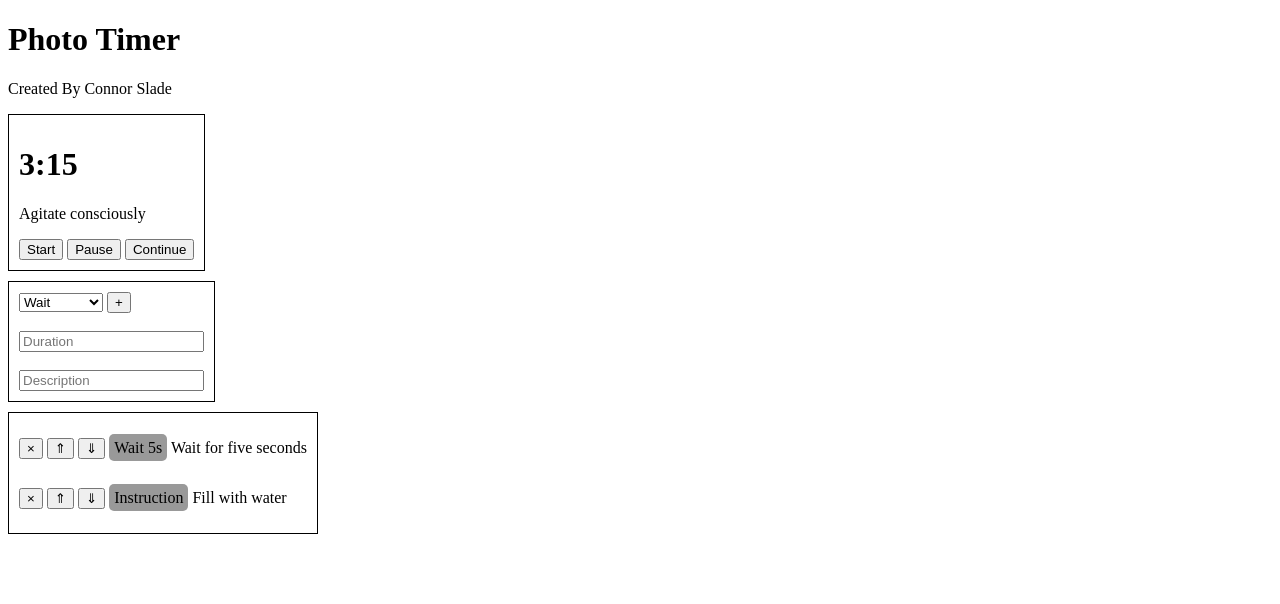
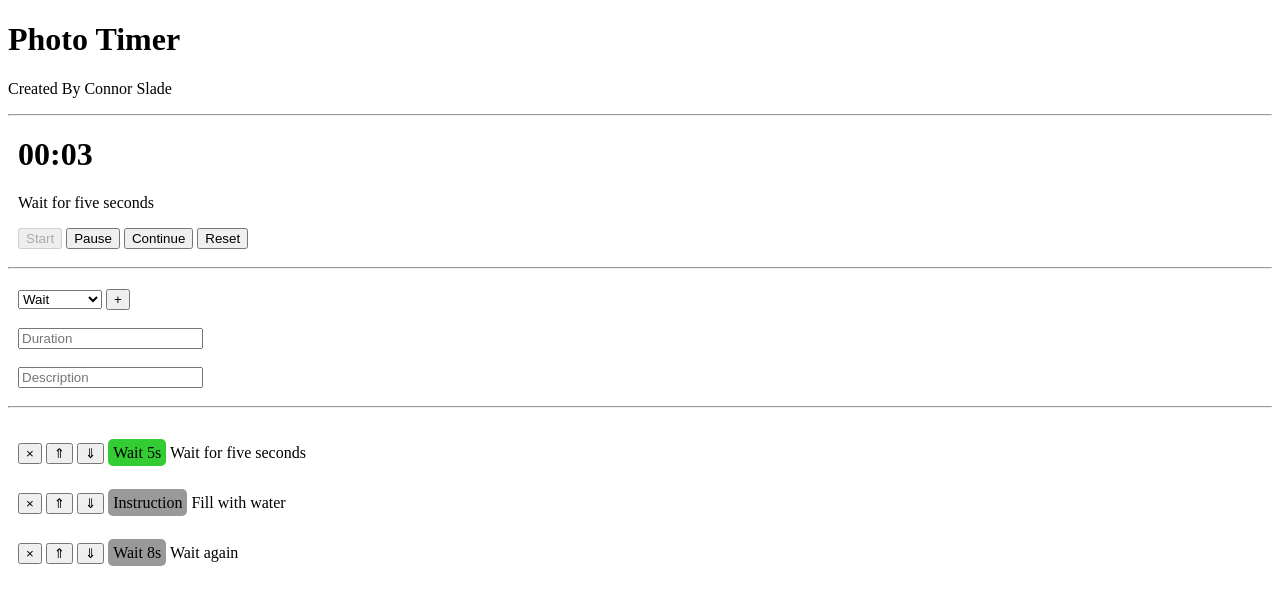
Before and after one commit to Basicprogrammer10/photo-timer, a Svelte app: page / in a window 1280 px wide. Both pictures are taken after a click on the button "Start". Shown: the top 604 px of the page. Built offline with nearby package versions, Linux system fonts and the light colour scheme.

Commit message:
Timer stuff

```diff
--- a/src/App.svelte
+++ b/src/App.svelte
@@ -1,25 +1,65 @@
 <script lang="ts">
   import AddStep from "./lib/AddStep.svelte";
   import Steps from "./lib/Steps.svelte";
-  import { state } from "./store";
+  import { state } from "./program";
+  import { Timer } from "./timer";
+  import { formatTimeClock } from "./time";
+  import { timer } from "./timer";
+
+  const timerAction = (action: (timer: Timer) => void) =>
+    timer.update((timer) => {
+      action(timer);
+      return timer;
+    });
 </script>
 
 <main>
   <h1>Photo Timer</h1>
   <p>Created By Connor Slade</p>
 
+  <hr />
+
   <div class="section">
-    <h1>3:15</h1>
-    <p>Agitate consciously</p>
+    {#if $timer.isDone()}
+      <h1>Timer is done!</h1>
+    {/if}
 
-    <button>Start</button>
-    <button>Pause</button>
-    <button>Continue</button>
+    {#if $timer.remainingTime() >= 0}
+      <h1 class="time">{formatTimeClock($timer.remainingTime())}</h1>
+    {/if}
+
+    {#if $timer.description()}
+      <p>{$timer.description()}</p>
+    {/if}
+
+    <button
+      on:click={() => timerAction((t) => t.start())}
+      disabled={$timer.running || !$timer.isWaiting()}
+    >
+      Start
+    </button>
+    <button
+      on:click={() => timerAction((t) => t.pause())}
+      disabled={!$timer.running || !$timer.isWaiting()}
+    >
+      Pause
+    </button>
+    <button
+      on:click={() => timerAction((t) => t.continue())}
+      disabled={$timer.isDone()}
+    >
+      Continue
+    </button>
+    <button on:click={() => timerAction((t) => t.reset())}>Reset</button>
   </div>
+
+  <hr />
 
   <div class="section">
     <AddStep />
   </div>
+
+  <hr />
 
   <div class="section">
     {#if $state.steps.length > 0}
@@ -32,9 +72,12 @@
 
 <style>
   .section {
-    border: 1px solid #000;
     padding: 10px;
     width: max-content;
     margin-top: 10px;
   }
+
+  .time {
+    margin-top: 0;
+  }
 </style>
--- a/src/lib/AddStep.svelte
+++ b/src/lib/AddStep.svelte
@@ -1,7 +1,6 @@
 <script lang="ts">
-  import Steps from "../lib/Steps.svelte";
-  import { Instruction, Wait, state } from "../store";
-  import { parseTime } from "../util";
+  import { Instruction, Wait, state } from "../program";
+  import { parseTime } from "../time";
 
   let selected = "wait";
   let description = "";
--- a/src/lib/Steps.svelte
+++ b/src/lib/Steps.svelte
@@ -1,6 +1,7 @@
 <script lang="ts">
-  import { state, Wait } from "../store";
-  import { formatTime } from "../util";
+  import { state, Wait } from "../program";
+  import { formatTime } from "../time";
+  import { timer } from "../timer";
 
   const deleteStep = (idx: number) =>
     state.update((s) => {
@@ -19,6 +20,11 @@
       s.moveDown(idx);
       return s;
     });
+
+  $: color = (idx: number) => {
+    if ($timer.step == idx) return "#3C3";
+    else return "#999";
+  };
 </script>
 
 <main>
@@ -30,11 +36,14 @@
         <button on:click={() => moveDown(idx)}>⇓</button>
         <p>
           {#if instruction instanceof Wait}
-            <span class="program-item-info"
-              >Wait {formatTime(instruction.time)}</span
-            >
+            <!-- if $timer.step == idx set color to green -->
+            <span class="program-item-info" style:background-color={color(idx)}>
+              Wait {formatTime(instruction.time)}
+            </span>
           {:else}
-            <span class="program-item-info">{instruction.name}</span>
+            <span class="program-item-info" style:background-color={color(idx)}>
+              {instruction.name}
+            </span>
           {/if}
           {instruction.description}
         </p>
@@ -53,7 +62,6 @@
   }
 
   .program-item-info {
-    background-color: #999;
     padding: 5px;
     border-radius: 5px;
   }
--- a/src/store.ts
+++ b/src/program.ts
@@ -4,9 +4,8 @@ export class Program {
   steps: Step[] = [
     new Wait("Wait for five seconds", 5),
     new Instruction("Fill with water"),
+    new Wait("Wait again", 8),
   ];
-  pointer = 0;
-  running = false;
 
   constructor(steps: Step[]) {
     // this.steps = steps;
@@ -62,4 +61,5 @@ export class Instruction extends Step {
   }
 }
 
-export const state = writable(new Program([]));
+export const program = new Program([]);
+export const state = writable(program);
--- a/src/util.ts
+++ b/src/time.ts
@@ -38,3 +38,13 @@ export function parseTime(time: string) {
 
   return sec;
 }
+
+// Formats a duration in hh:mm:ss format
+export function formatTimeClock(sec: number): string {
+  let hours = Math.floor(sec / 3600);
+  let minutes = Math.floor((sec % 3600) / 60);
+  let seconds = Math.floor(sec % 60);
+
+  const pad = (n: number) => n.toString().padStart(2, "0");
+  return `${hours ? hours + ":" : ""}${pad(minutes)}:${pad(seconds)}`;
+}
--- /dev/null
+++ b/src/timer.ts
@@ -0,0 +1,96 @@
+import { writable } from "svelte/store";
+import { Wait, program } from "./program";
+
+export class Timer {
+  running = false;
+  timestamp = 0;
+  step = 0;
+  paused: number | null = null;
+
+  update() {
+    if (!this.running) return;
+
+    if (this.step >= program.steps.length) {
+      this.running = false;
+      return;
+    }
+
+    let elapsed = (Date.now() - this.timestamp) / 1000;
+    let step = program.steps[this.step];
+
+    if (step instanceof Wait) {
+      if (elapsed >= step.time) {
+        this.step++;
+        this.timestamp = Date.now();
+      }
+    }
+  }
+
+  start() {
+    this.running = true;
+    if (this.paused == null) this.timestamp = Date.now();
+    else {
+      let step = program.steps[this.step];
+      if (step instanceof Wait && this.paused != null)
+        this.timestamp = Date.now() - this.paused;
+    }
+    this.paused = null;
+  }
+
+  pause() {
+    this.running = false;
+    let step = program.steps[this.step];
+    if (step instanceof Wait) this.paused = Date.now() - this.timestamp;
+  }
+
+  continue() {
+    this.step++;
+    this.timestamp = Date.now();
+  }
+
+  reset() {
+    this.running = false;
+    this.step = 0;
+    this.timestamp = 0;
+  }
+
+  isWaiting(): boolean {
+    return (
+      this.step < program.steps.length &&
+      program.steps[this.step] instanceof Wait
+    );
+  }
+
+  isDone(): boolean {
+    return this.step >= program.steps.length;
+  }
+
+  description(): string | null {
+    if (this.step >= program.steps.length) return null;
+
+    let step = program.steps[this.step];
+    return step.description;
+  }
+
+  remainingTime(): number {
+    if (this.step >= program.steps.length) return -1;
+
+    let step = program.steps[this.step];
+    if (step instanceof Wait) {
+      if (this.paused != null) return step.time - this.paused / 1000;
+      let elapsed = (Date.now() - this.timestamp) / 1000;
+      return step.time - elapsed;
+    }
+
+    return -1;
+  }
+}
+
+export const timer = writable(new Timer());
+
+setInterval(() => {
+  timer.update((timer) => {
+    timer.update();
+    return timer;
+  });
+}, 1000);
```
